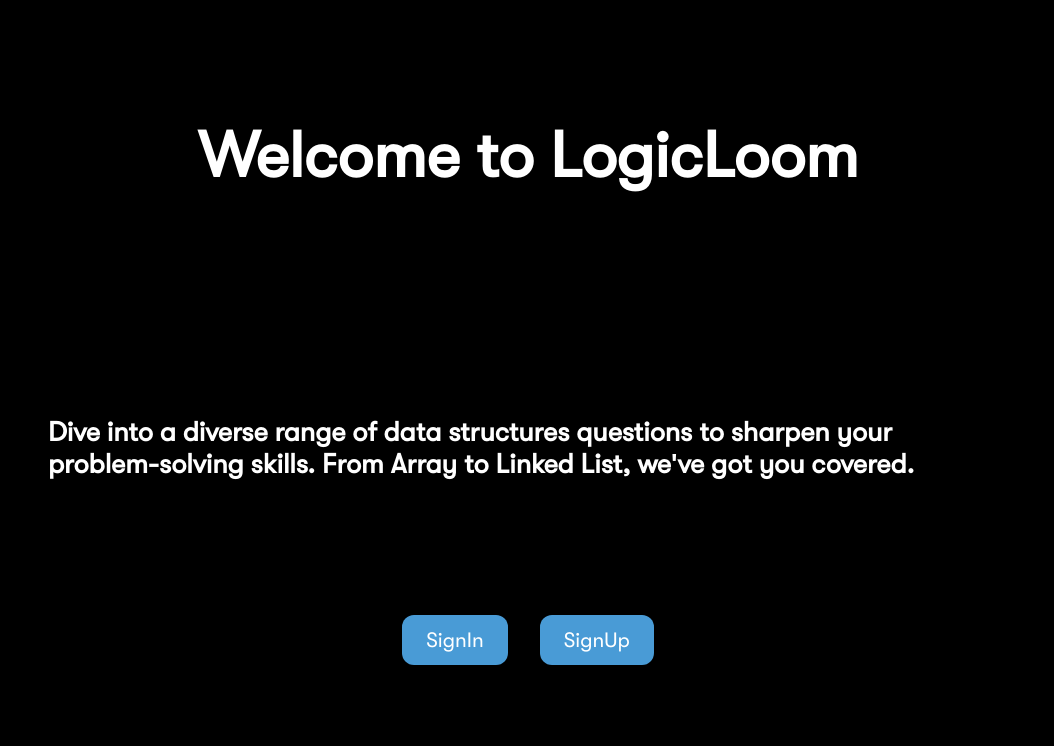
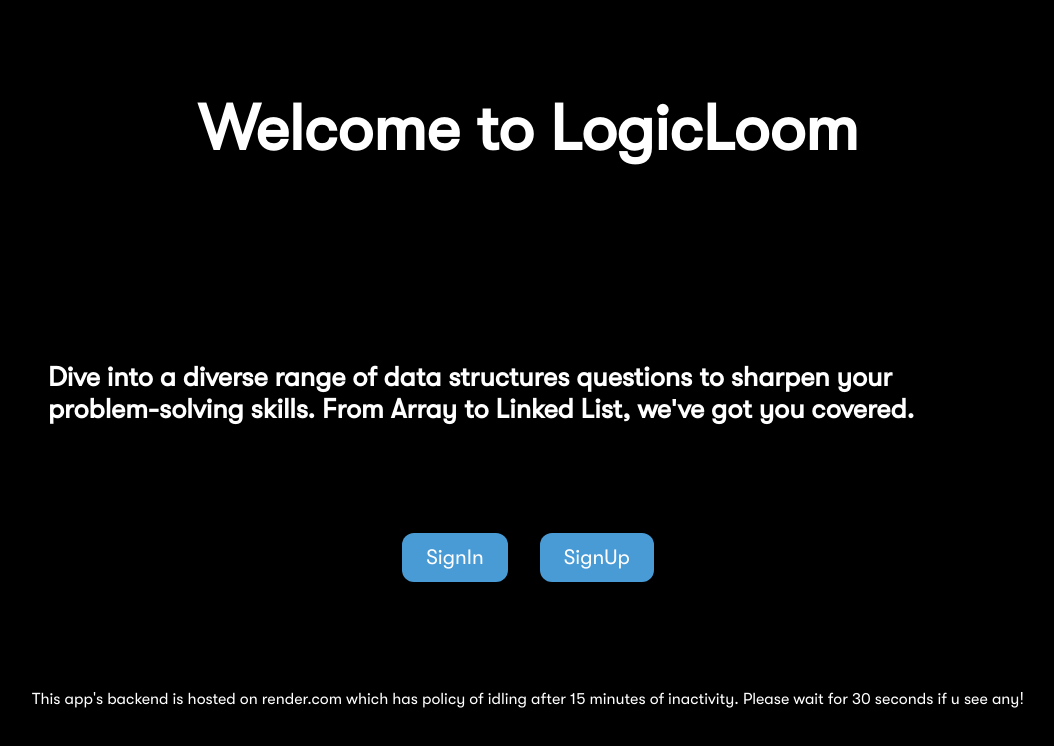
Before and after one commit to monis07/logicloom, a React (Vite) app in the folder client/: page / in a window 1280 px wide. Shown: the top 746 px of the page, without its empty margins (112-1166 px from the left). Built offline with nearby package versions, Linux system fonts and the light colour scheme; some icons are missing.

Commit message:
Update Authentication.tsx

```diff
--- a/client/src/components/Authentication/Authentication.tsx
+++ b/client/src/components/Authentication/Authentication.tsx
@@ -28,6 +28,7 @@
             <button onClick={handleSignin}>SignIn</button>
             <button onClick={handleSignup}>SignUp</button>
             </div>
+            <p>This app's backend is hosted on render.com which has policy of idling after 15 minutes of inactivity. Please wait for 30 seconds if u see any!</p>
         </div>
         </>
     )
```
